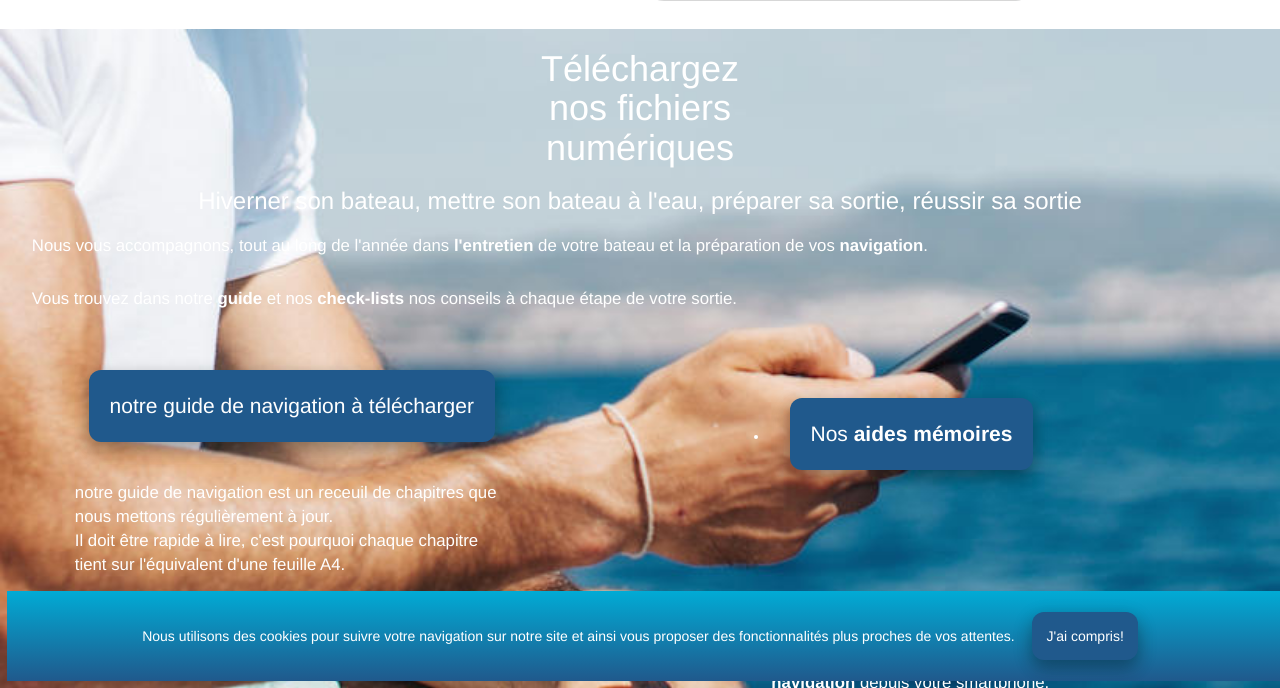
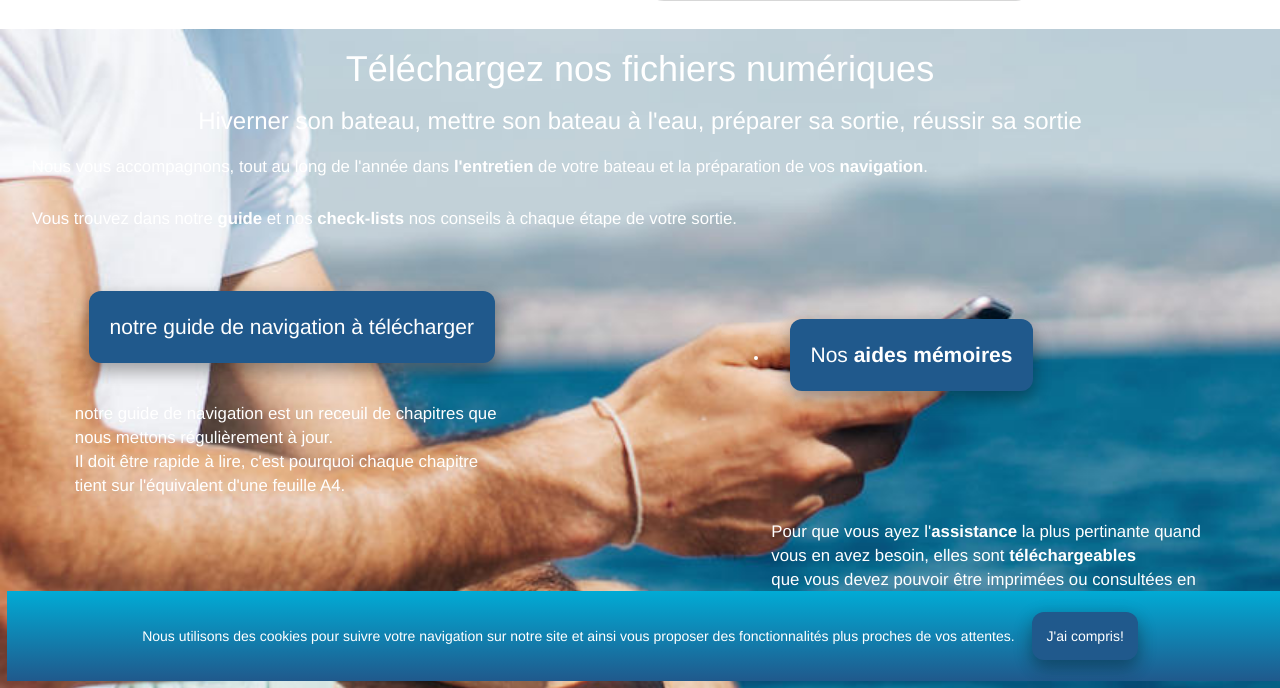
Before and after one commit to pjtiberghien/trial, a Jekyll site: the page built from docs/index.html, in a window 1280 px wide and 900 px high, scrolled down 847 px, cut to the strip 212-900 px from the top of the window. Built offline with Jekyll 4.4.1, drawn with Linux system fonts in a browser that asks for light colours; nearby versions of some CDN libraries.

Commit message:
change title H3

```diff
--- a/docs/index.html
+++ b/docs/index.html
@@ -30,7 +30,7 @@ description: My noteboat, une suite digitale pour mieux profiter de ses navigati
 </div>
 
 <div class="container-fluid withbackground" id="telecharger">
-        <h1>Téléchargez <br>nos fichiers<br>numériques</h1>
+        <h1>Téléchargez nos fichiers numériques</h1>
         <h3>Hiverner son bateau, mettre son bateau à l'eau, préparer sa sortie, réussir sa sortie</h3>
         <p>Nous vous accompagnons, tout au long de l'année dans <strong>l'entretien</strong> de votre bateau et la préparation de vos <strong>navigation</strong>.</p>
         <p>Vous trouvez dans notre <strong>guide</strong> et nos <strong>check-lists</strong> nos conseils à chaque étape de votre sortie.</p>
```
